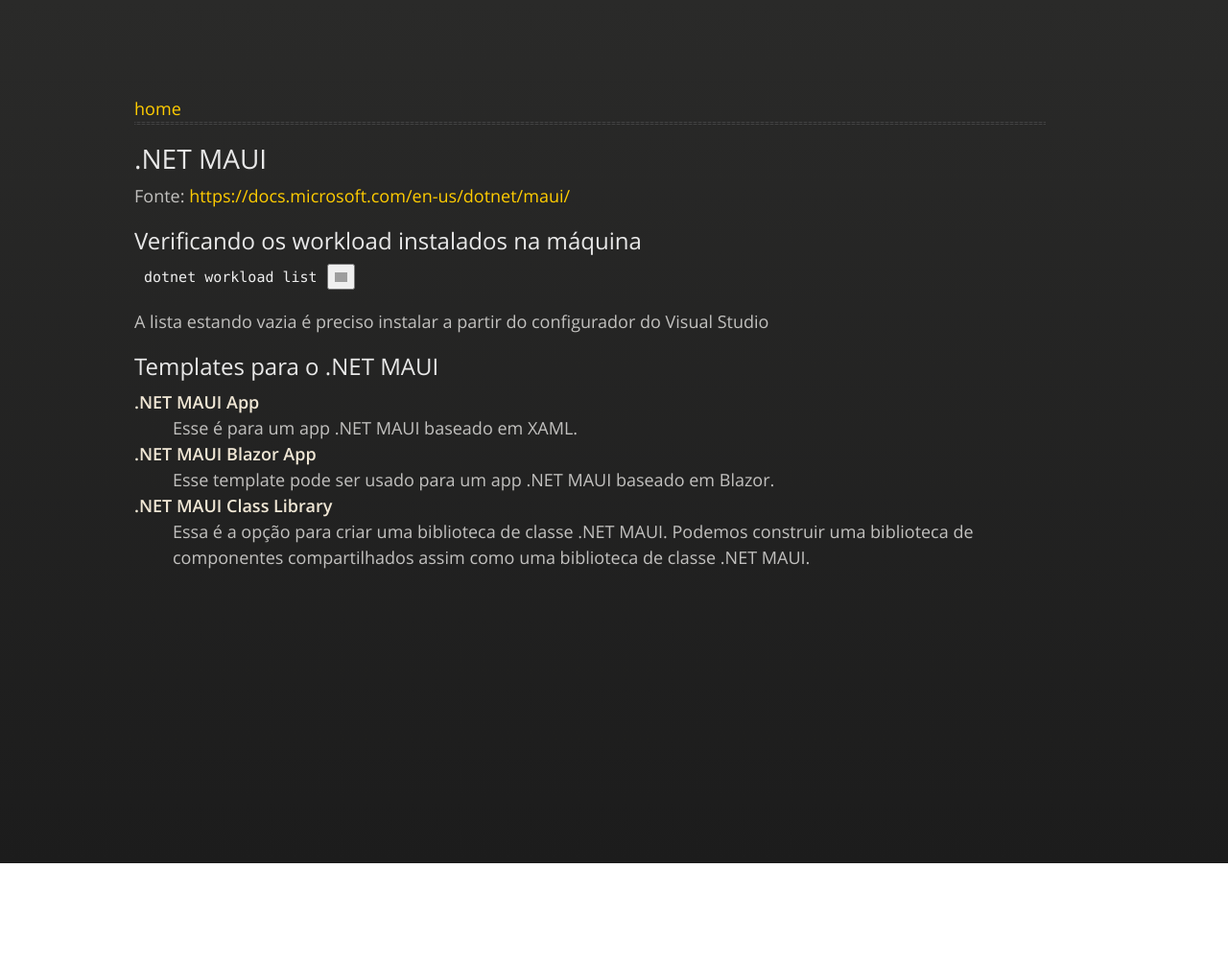
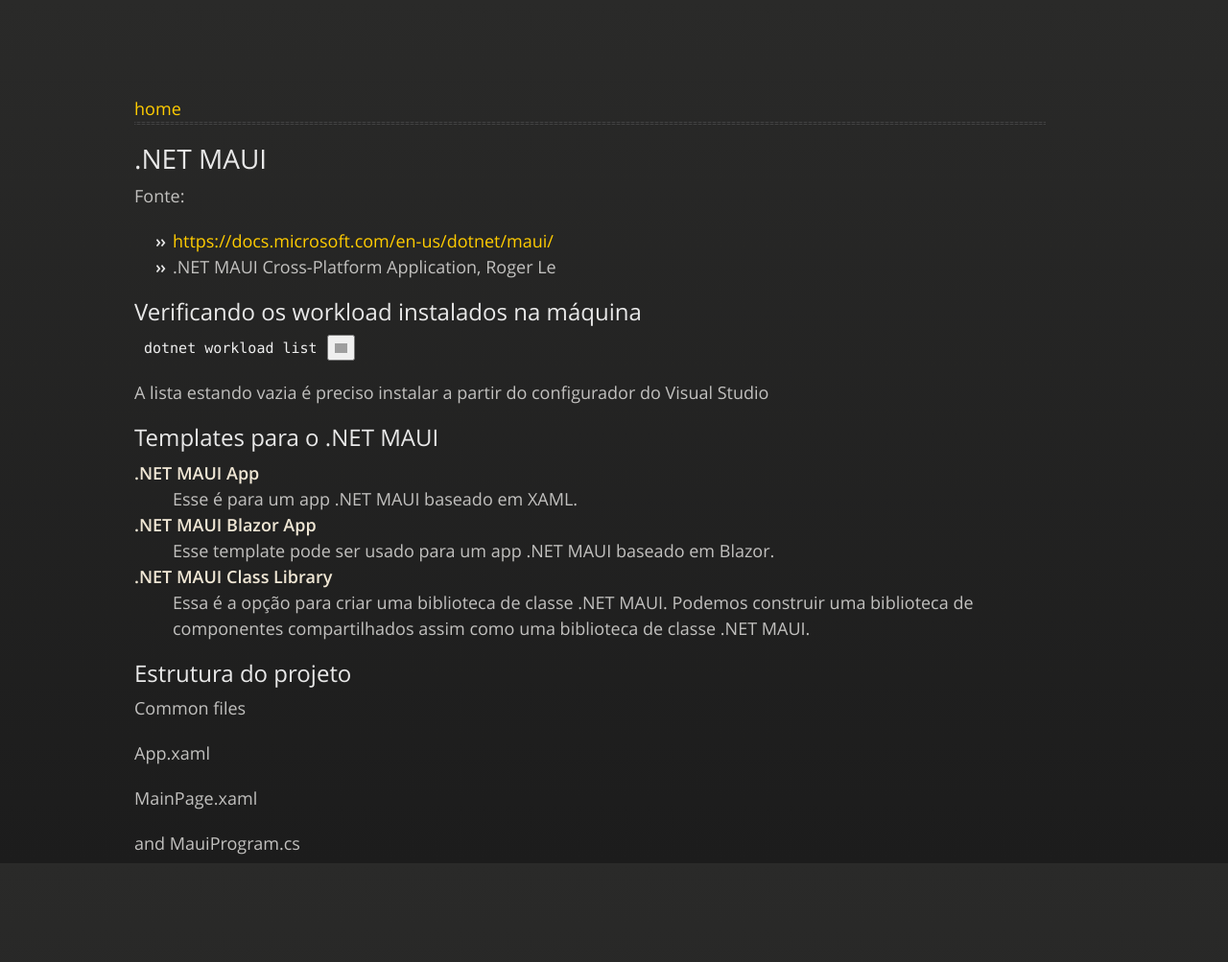
Before and after one commit to JeannAndrade/jeannandrade.github.io, a Jekyll site: the page built from content/net/maui/index.md, in a window 1280 px wide. Shown: the whole page at 96% size. Built offline with Jekyll 4.4.1, drawn with Linux system fonts in a browser that asks for light colours; nearby versions of some CDN libraries; comment, search, counter and statistics services are not loaded; our own code applies the rules of GitHub Pages for plain Markdown files; before the commit the page ends 900 px from its top, so only the background shows below that; grey boxes are pictures that could not be loaded.

Commit message:
templates

```diff
--- a/content/net/maui/index.md
+++ b/content/net/maui/index.md
@@ -4,7 +4,10 @@ layout: internal
 
 # .NET MAUI
 
-Fonte: <https://docs.microsoft.com/en-us/dotnet/maui/>
+Fonte:
+
+- <https://docs.microsoft.com/en-us/dotnet/maui/>
+- .NET MAUI Cross-Platform Application, Roger Le
 
 ## Verificando os workload instalados na máquina
 
@@ -22,3 +25,13 @@ A lista estando vazia é preciso instalar a partir do configurador do Visual Stu
 
 .NET MAUI Class Library
 : Essa é a opção para criar uma biblioteca de classe .NET MAUI. Podemos construir uma biblioteca de componentes compartilhados assim como uma biblioteca de classe .NET MAUI.
+
+## Estrutura do projeto
+
+Common files
+
+App.xaml
+
+MainPage.xaml
+
+and MauiProgram.cs
```
